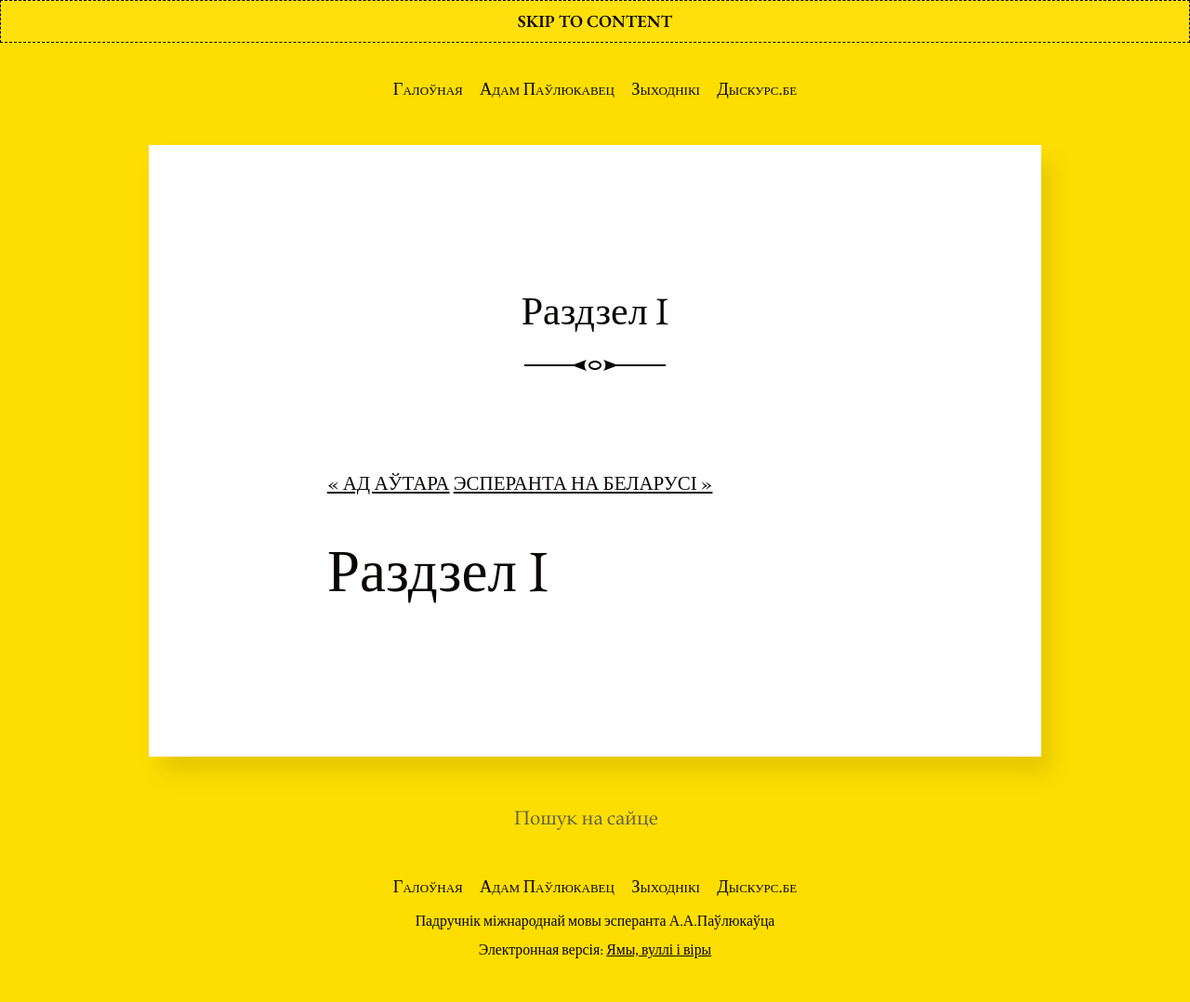
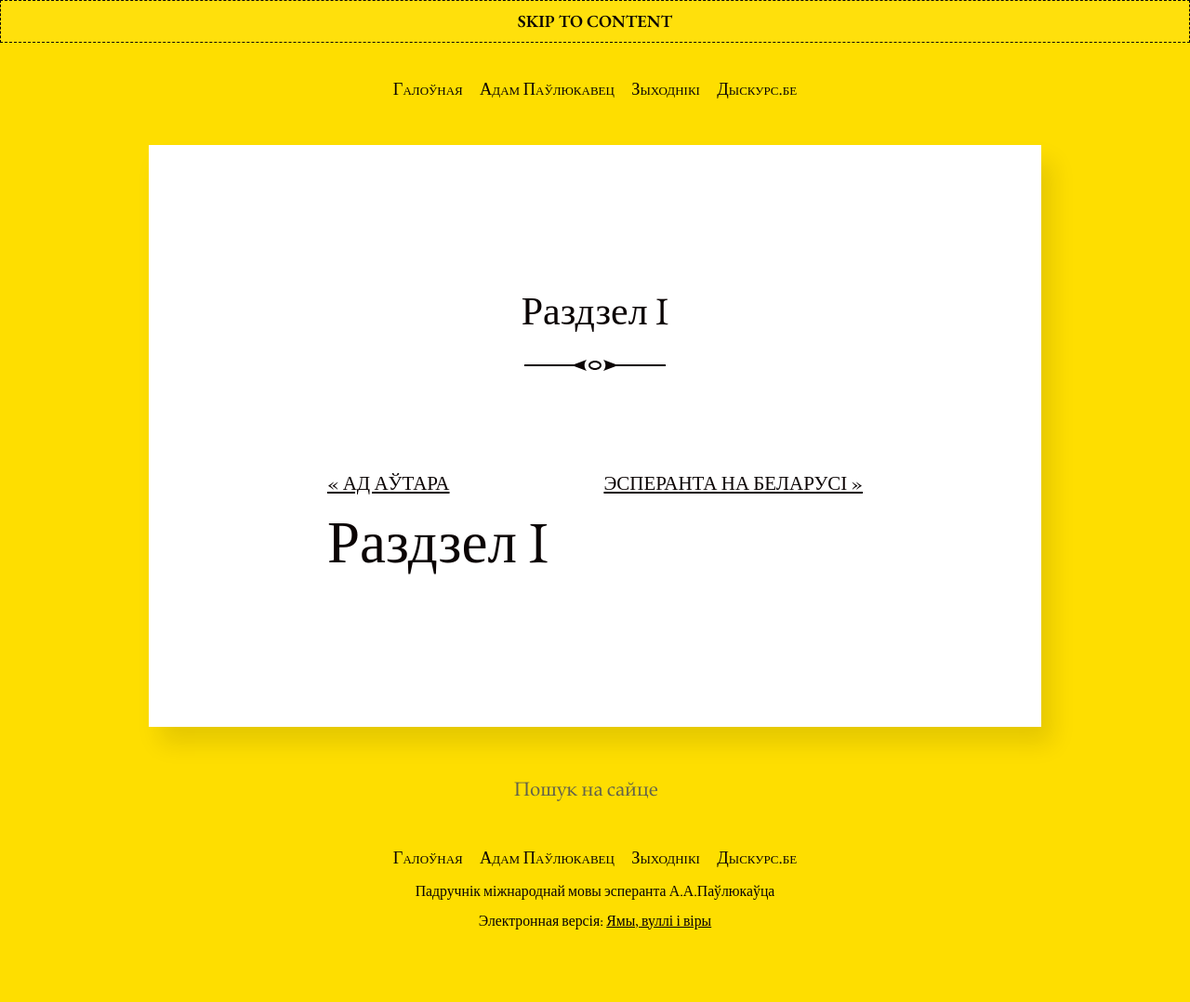
Before and after one commit to skaivolas/mir, a Jekyll site: the page built from _posts/2018-06-05-01.md, in a window 1280 px wide. Shown: the whole page at 93% size. Built offline with Jekyll 4.4.1, drawn with Linux system fonts in a browser that asks for light colours; after the commit the page ends 1046 px from its top, so only the background shows below that.

Commit message:
Update post.html

```diff
--- a/_layouts/post.html
+++ b/_layouts/post.html
@@ -19,10 +19,10 @@
 
 <div class="PageNavigation">
   {% if page.previous.url %}
-    <a class="prev" href="{{page.previous.url}}">&laquo; {{page.previous.title}}</a>
+    <span style="float:left;"><a class="prev" href="{{page.previous.url}}">&laquo; {{page.previous.title}}</a></span>
   {% endif %}
   {% if page.next.url %}
-    <a class="next" href="{{page.next.url}}">{{page.next.title}} &raquo;</a>
+    <span style="float:right;"><a class="next" href="{{page.next.url}}">{{page.next.title}} &raquo;</a></span>
   {% endif %}
 </div>
 
```
